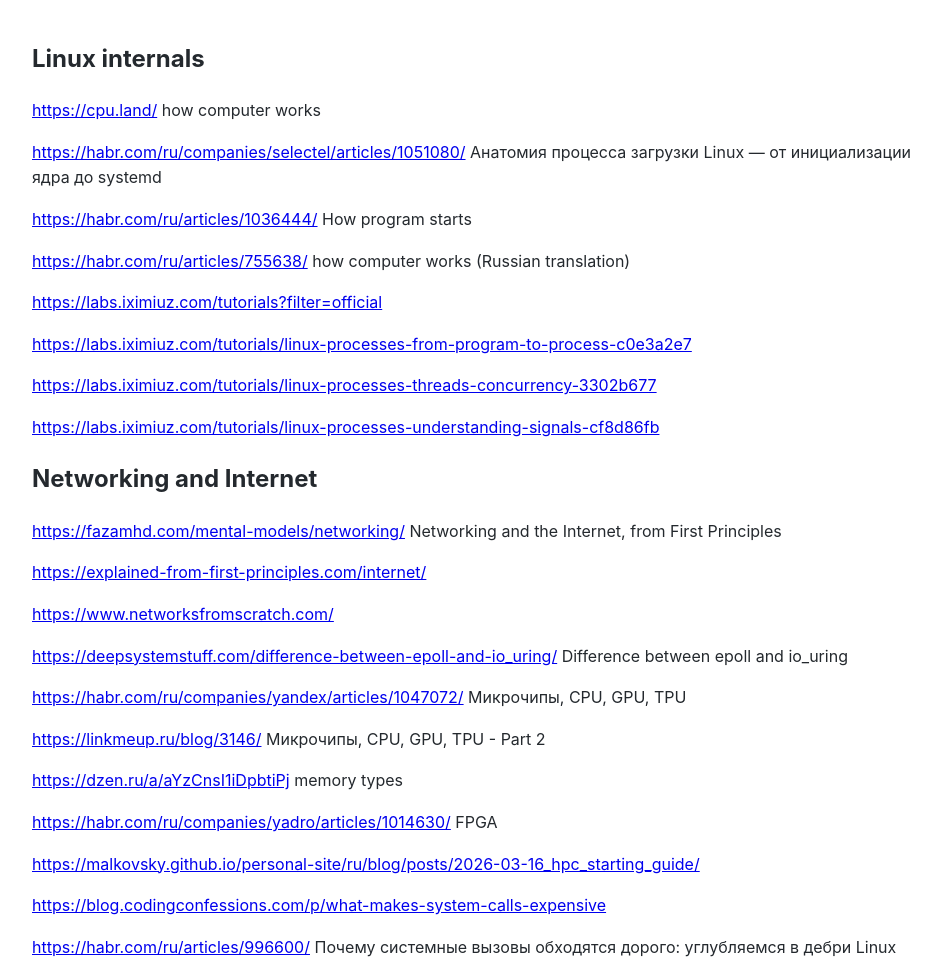
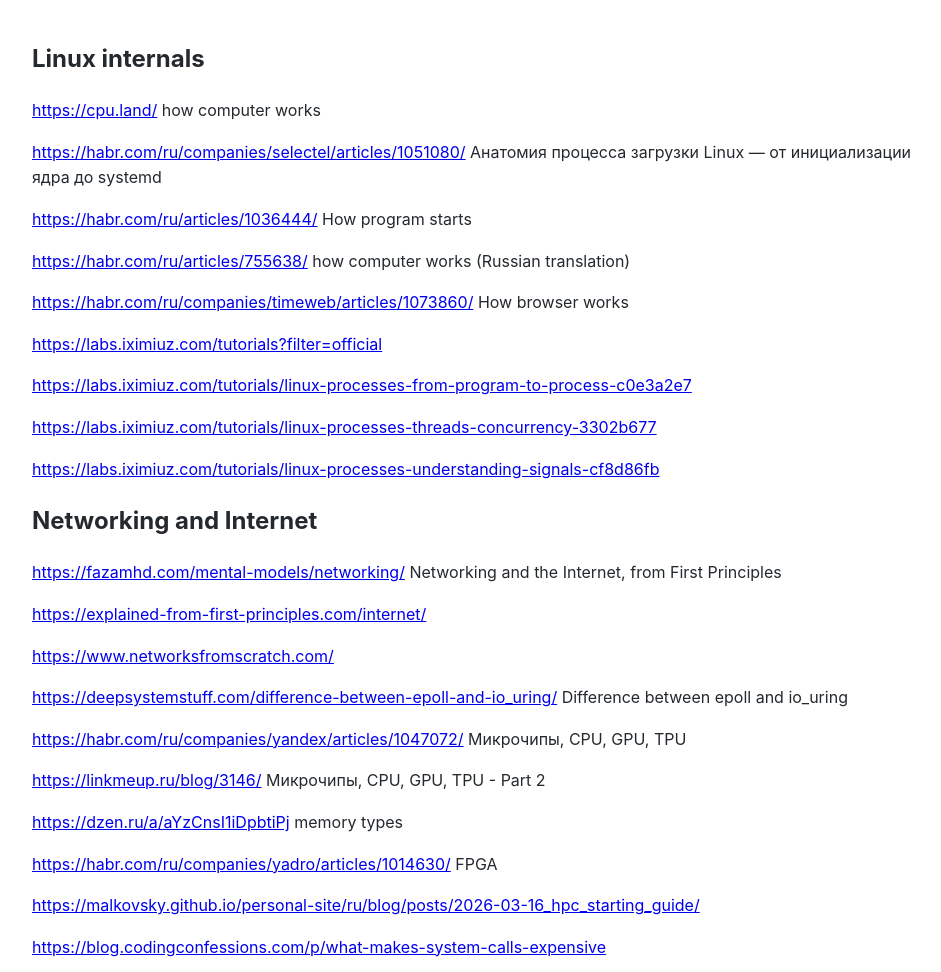
Before and after one commit to Michael-Lubinsky/michael-lubinsky.github.com, a Jekyll site: the page built from linux/linux_internals.md, in a window 1280 px wide, cut to the strip 0-972 px from the top of the page. Shown: the whole strip, without its empty margins (158-1099 px from the left). Built offline with Jekyll 4.4.1, drawn with Linux system fonts in a browser that asks for light colours; our own code applies the rules of GitHub Pages for plain Markdown files.

Commit message:
Update linux_internals.md

```diff
--- a/linux/linux_internals.md
+++ b/linux/linux_internals.md
@@ -7,6 +7,8 @@
 <https://habr.com/ru/articles/1036444/> How program starts
 
 <https://habr.com/ru/articles/755638/> how computer works (Russian translation)
+
+<https://habr.com/ru/companies/timeweb/articles/1073860/> How browser works
 
 <https://labs.iximiuz.com/tutorials?filter=official>
 
```
